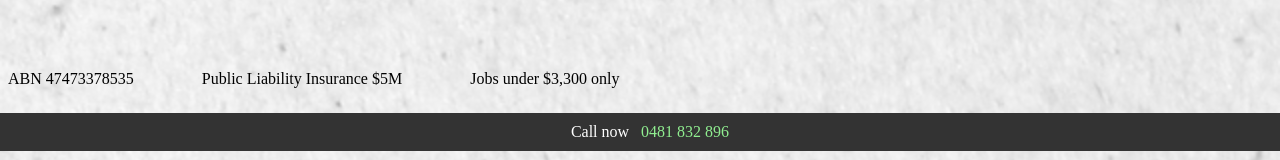
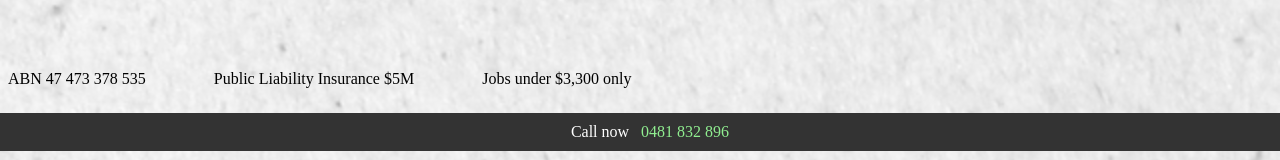
Before and after one commit to TonyGithubp/tsconcierge, a plain HTML site: page about.html in a window 1280 px wide. Shown: the part 649-809 px from the top of the page. Drawn offline with Linux system fonts and the light colour scheme.

Commit message:
Add files via upload

```diff
--- a/about.html
+++ b/about.html
@@ -103,7 +103,7 @@
             <p>To Sar</p>
             </span>
             <br><br>
-            <p>ABN 47473378535 &nbsp; &nbsp; &nbsp; &nbsp; &nbsp; &nbsp; &nbsp; &nbsp; Public Liability Insurance $5M &nbsp; &nbsp; &nbsp; &nbsp; &nbsp; &nbsp; &nbsp; &nbsp; Jobs under $3,300 only</p>
+            <p>ABN 47 473 378 535 &nbsp; &nbsp; &nbsp; &nbsp; &nbsp; &nbsp; &nbsp; &nbsp; Public Liability Insurance $5M &nbsp; &nbsp; &nbsp; &nbsp; &nbsp; &nbsp; &nbsp; &nbsp; Jobs under $3,300 only</p>
             <br><br>
         </div>
     </div>
```
